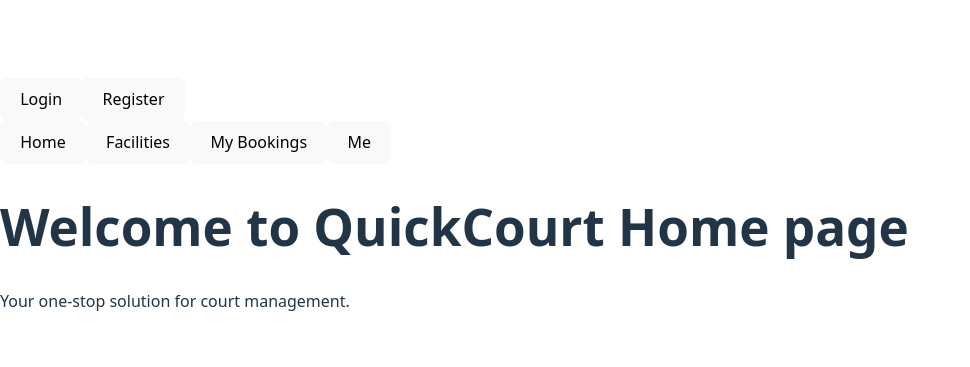
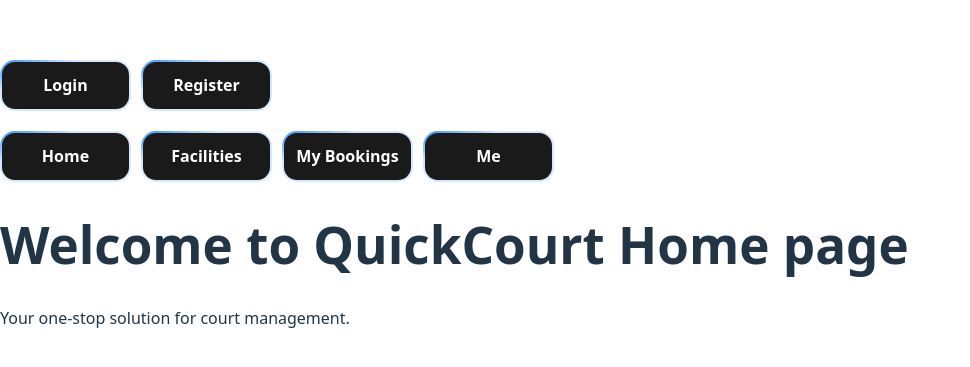
Before and after one commit to kartikeya-kash/QuickCourt_Personal, a React (Vite) app: page / in a window 1280 px wide. Shown: the part 197-564 px from the top of the page, without its empty margins (0-970 px from the left). Built offline with nearby package versions, Linux system fonts and the light colour scheme; the HTML template or start-up script is replaced by a standard one.

Commit message:
ui improv

```diff
--- a/src/pages/home.jsx
+++ b/src/pages/home.jsx
@@ -19,25 +19,36 @@ function Home() {
       {isloggedIn ? (
         <div>
           <h1>Welcome user</h1>
-          <button onClick={() => navigate("/")}>Home</button>
-          <button onClick={() => navigate("/facility")}>Facilities</button>
-          <button onClick={() => navigate("/mybookings")}>My Bookings</button>
-          <button onClick={() => navigate("/me")}>Me</button>
-          <Button text="Logout" onClick={logout} color="red" />
+          <div style={{ display: "flex", gap: "10px" }}>
+            <Button text="Home" onClick={() => navigate("/")} />
+            <Button text="Facilities" onClick={() => navigate("/facility")} />
+            <Button
+              text="My Bookings"
+              onClick={() => navigate("/mybookings")}
+            />
+            <Button text="Me" onClick={() => navigate("/me")} />
+            <Button text="Logout" onClick={logout} color="red" />
+          </div>
         </div>
       ) : (
         <div>
-          <button onClick={() => navigate("/login")}>Login</button>
-          <button onClick={() => navigate("/register")}>Register</button>
-          <br />
-          <button onClick={() => navigate("/")}>Home</button>
-          <button onClick={() => navigate("/facility")}>Facilities</button>
-          <button onClick={() => alert("Login to access this feature")}>
-            My Bookings
-          </button>
-          <button onClick={() => alert("Login to access this feature")}>
-            Me
-          </button>
+          <div style={{ display: "flex", gap: "10px", marginBottom: "20px" }}>
+            <Button text="Login" onClick={() => navigate("/login")} />
+            <Button text="Register" onClick={() => navigate("/register")} />
+          </div>
+
+          <div style={{ display: "flex", gap: "10px" }}>
+            <Button text="Home" onClick={() => navigate("/")} />
+            <Button text="Facilities" onClick={() => navigate("/facility")} />
+            <Button
+              text="My Bookings"
+              onClick={() => alert("Login to access this feature")}
+            />
+            <Button
+              text="Me"
+              onClick={() => alert("Login to access this feature")}
+            />
+          </div>
         </div>
       )}
 
--- a/src/pages/login.jsx
+++ b/src/pages/login.jsx
@@ -67,9 +67,11 @@ function Login() {
           onChange={setPassword}
         />
         <br />
+      </form>
+      <div style={{ display: "flex", gap: "10px" }}>
         <Button text="Login" onClick={handellogin} />
-      </form>
-      <Button text="Register" onClick={() => navigate("/register")} />
+        <Button text="Register" onClick={() => navigate("/register")} />
+      </div>
     </div>
   );
 }
--- a/src/pages/me.jsx
+++ b/src/pages/me.jsx
@@ -1,35 +1,40 @@
 import React from "react";
 import { useNavigate } from "react-router-dom";
+import Button from "./components/button";
 
 function Me() {
   const navigate = useNavigate();
-  const isloggedIn = (localStorage.getItem("isloggedin") || false);
+  const isloggedIn = localStorage.getItem("isloggedin") || false;
   const username = localStorage.getItem("username") || "";
 
-
-  const logout = ()=>{
-      localStorage.removeItem("isloggedin");
-      localStorage.removeItem("role");
-      localStorage.removeItem("username");
-      navigate("/");
-  }
+  const logout = () => {
+    localStorage.removeItem("isloggedin");
+    localStorage.removeItem("role");
+    localStorage.removeItem("username");
+    navigate("/");
+  };
 
   return (
     <div>
       {isloggedIn ? (
         <div>
           <h1>Welcome {username}</h1>
-          <button onClick={()=>navigate("/")}>Home</button>
-          <button onClick={()=>navigate("/facility")}>Facilities</button>
-          <button onClick={()=>navigate("/mybookings")}>My Bookings</button>
-          <button onClick={()=>navigate("/me")}>Me</button>
-          <button onClick={logout}>Logout</button>
+          <div style={{ display: "flex", gap: "10px" }}>
+            <Button text="Home" onClick={() => navigate("/")} />
+            <Button text="Facilities" onClick={() => navigate("/facility")} />
+            <Button
+              text="My Bookings"
+              onClick={() => navigate("/mybookings")}
+            />
+            <Button text="Me" onClick={() => navigate("/me")} />
+            <Button text="Logout" onClick={logout} color="red" />
+          </div>
         </div>
       ) : (
         <div>
           <h1>Please log in to view your profile.</h1>
-          <button onClick={()=>navigate("/login")}>Login</button>
-          <button onClick={()=>navigate("/register")}>Register</button>
+          <button onClick={() => navigate("/login")}>Login</button>
+          <button onClick={() => navigate("/register")}>Register</button>
         </div>
       )}
     </div>
--- a/src/pages/register.jsx
+++ b/src/pages/register.jsx
@@ -104,12 +104,14 @@ function Register() {
             onChange={setPassword}
           />
           <br />
-          <Button text="Register" onClick={registerindb} />
         </form>
+        <Button text="Register" onClick={registerindb} />
       </div>
 
-      <Button text="Login" onClick={() => navigate("/login")} />
-      <Button text="Home" onClick={() => navigate("/")} />
+      <div style={{ display: "flex", gap: "10px", marginTop: "10px" }}>
+        <Button text="Login" onClick={() => navigate("/login")} />
+        <Button text="Home" onClick={() => navigate("/")} />
+      </div>
     </div>
   );
 }
```
